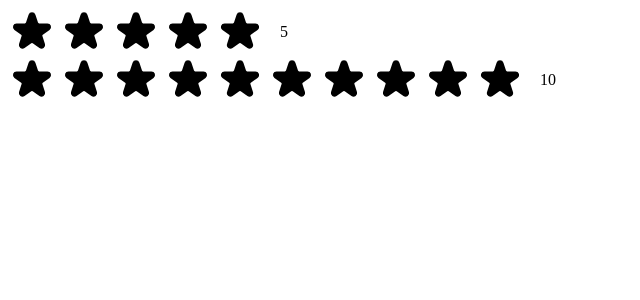
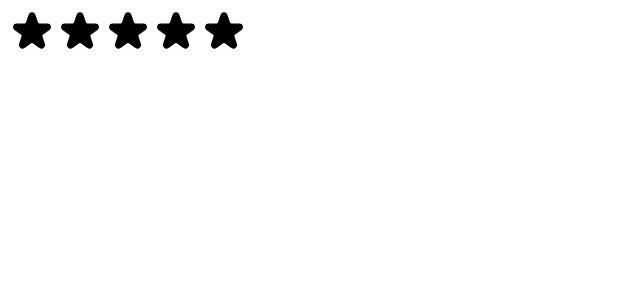
Before and after one commit to satyamkale27/Popcorn, a React (Create React App) app: page / in a window 1280 px wide. Shown: the top 300 px of the page, without its empty margins (0-640 px from the left). Built offline with nearby package versions, Linux system fonts and the light colour scheme.

Commit message:
click event add onRate

```diff
--- a/src/StarRating.js
+++ b/src/StarRating.js
@@ -1,3 +1,5 @@
+import { useState } from "react";
+
 const containerStyle = {
   display: "flex",
   alignItems: "center",
@@ -5,7 +7,6 @@
 };
 const StarontainerStyle = {
   display: "flex",
-  gap: "4px",
 };
 const textStyle = {
   lineHeight: "1",
@@ -13,14 +14,18 @@
 };
 export default function StarRating({ MaxRating = 5 }) {
   // if prop not passed then MaxRating default will be 5 //
+  const [rating, setRating] = useState(0);
+  function handelRating(rating) {
+    setRating(rating);
+  }
   return (
     <div style={containerStyle}>
       <div style={StarontainerStyle}>
         {Array.from({ length: MaxRating }, (_, i) => (
-          <Star key={i} />
+          <Star key={i} onRate={() => handelRating(i + 1)} />
         ))}
       </div>
-      <p style={textStyle}>{MaxRating}</p>
+      <p style={textStyle}>{rating || ""}</p>
     </div>
   );
 }
@@ -30,9 +35,9 @@
   display: "block",
   cursor: "pointer",
 };
-function Star() {
+function Star({ onRate }) {
   return (
-    <span role="button" style={starStyle}>
+    <span role="button" style={starStyle} onClick={onRate}>
       <svg
         xmlns="http://www.w3.org/2000/svg"
         viewBox="0 0 20 20"
@@ -44,35 +49,3 @@
     </span>
   );
 }
-
-{
-  /* <svg
-  xmlns="http://www.w3.org/2000/svg"
-  viewBox="0 0 20 20"
-  fill="#000"
-  stroke="#000"
->
-  <path
-    d="M9.049 2.927c.3-.921 1.603-.921 1.902 0l1.07 3.292a1 1 0 00.95.69h3.462c.969 0 1.371 1.24.588 1.81l-2.8 2.034a1 1 0 00-.364 1.118l1.07 3.292c.3.921-.755 1.688-1.54 1.118l-2.8-2.034a1 1 0 00-1.175 0l-2.8 2.034c-.784.57-1.838-.197-1.539-1.118l1.07-3.292a1 1 0 00-.364-1.118L2.98 8.72c-.783-.57-.38-1.81.588-1.81h3.461a1 1 0 00.951-.69l1.07-3.292z"
-  />
-</svg>
-
-
-EMPTY STAR
-
-<svg
-  xmlns="http://www.w3.org/2000/svg"
-  fill="none"
-  viewBox="0 0 24 24"
-  stroke="#000"
->
-  <path
-    strokeLinecap="round"
-    strokeLinejoin="round"
-    strokeWidth="{2}"
-    d="M11.049 2.927c.3-.921 1.603-.921 1.902 0l1.519 4.674a1 1 0 00.95.69h4.915c.969 0 1.371 1.24.588 1.81l-3.976 2.888a1 1 0 00-.363 1.118l1.518 4.674c.3.922-.755 1.688-1.538 1.118l-3.976-2.888a1 1 0 00-1.176 0l-3.976 2.888c-.783.57-1.838-.197-1.538-1.118l1.518-4.674a1 1 0 00-.363-1.118l-3.976-2.888c-.784-.57-.38-1.81.588-1.81h4.914a1 1 0 00.951-.69l1.519-4.674z"
-  />
-</svg>
-
- */
-}
--- a/src/index.js
+++ b/src/index.js
@@ -9,6 +9,5 @@
   <React.StrictMode>
     {/* <App /> */}
     <StarRating MaxRating={5} />
-    <StarRating MaxRating={10} />
   </React.StrictMode>
 );
```
